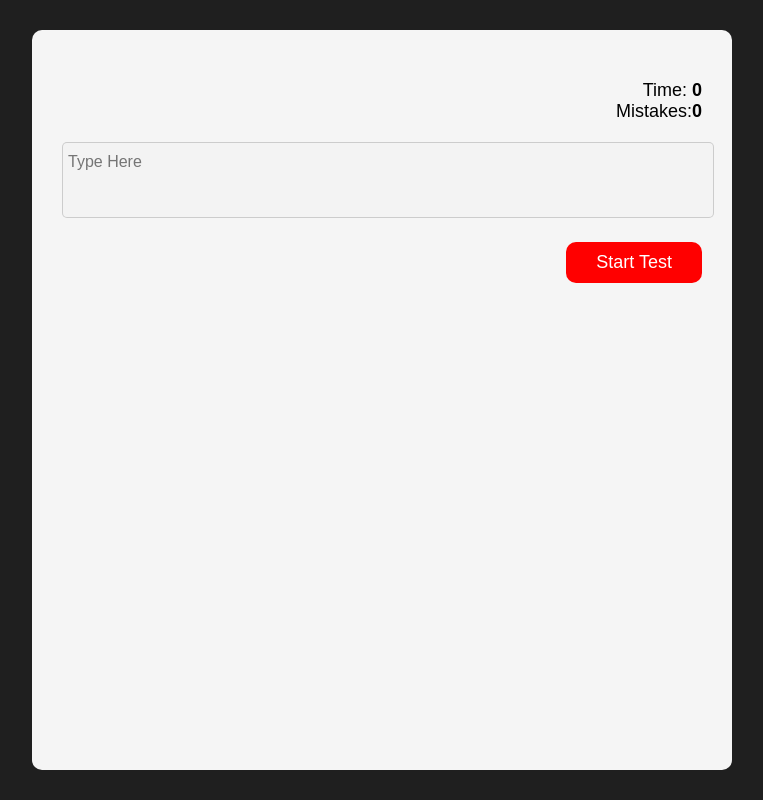
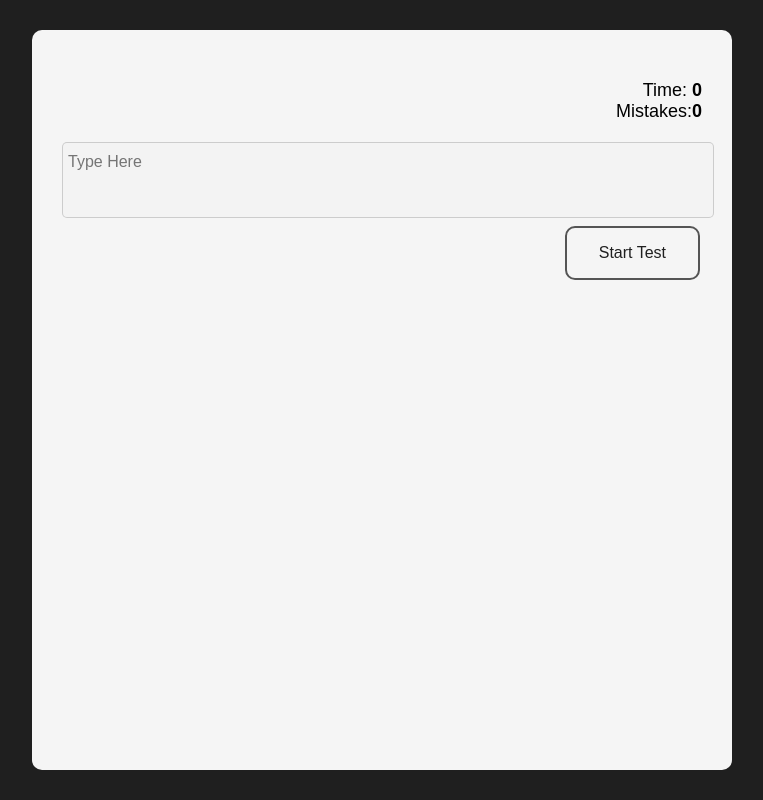
Before and after one commit to armansdev/typingMasterByArmash, a plain HTML site: page index.html in a window 1280 px wide. Shown: the whole page, without its empty margins (258-1021 px from the left). Drawn offline with Linux system fonts and the light colour scheme; no server answers.

Commit message:
update background and buttons

```diff
--- a/style.css
+++ b/style.css
@@ -19,7 +19,6 @@
    }
 
    .stats{
-      /* background-color: aqua; */
       text-align: right;
       font-size: 18px;
    }
@@ -29,7 +28,6 @@
    }
 
    #quote{
-      /* background-color: rgb(203, 215, 32); */
       text-align: justify;
       margin: 20px 0px;
    }
@@ -43,18 +41,29 @@
    }
 
    button{
-      float: right;
-      margin-top: 20px;
       padding: 10px 30px;
       font-size: 18px;
-      background-color: red;
-      border: none;
       border-radius: 10px;
-      color: white;
+      background-color: whitesmoke;
+      color: #1f1f1f;
+      border: 2px solid #555555;
+      padding: 16px 32px;
+      text-align: center;
+      text-decoration: none;
+      display: inline-block;
+      float: right;
+      font-size: 16px;
+      margin: 4px 2px;
+      transition-duration: 0.4s;
+      cursor: pointer;
    }
 
+  button:hover {
+      background-color: #1f1f1f;
+      color: white;
+  }
+
    .result{
-      /* background-color: aqua; */
       margin-top: 80px;
       display: none;
    }
@@ -64,7 +73,6 @@
       margin-bottom: 20px;
    }
    .wrapper{
-      /* background-color: yellow; */
       display: flex;
       justify-content: space-around;
    }
```
